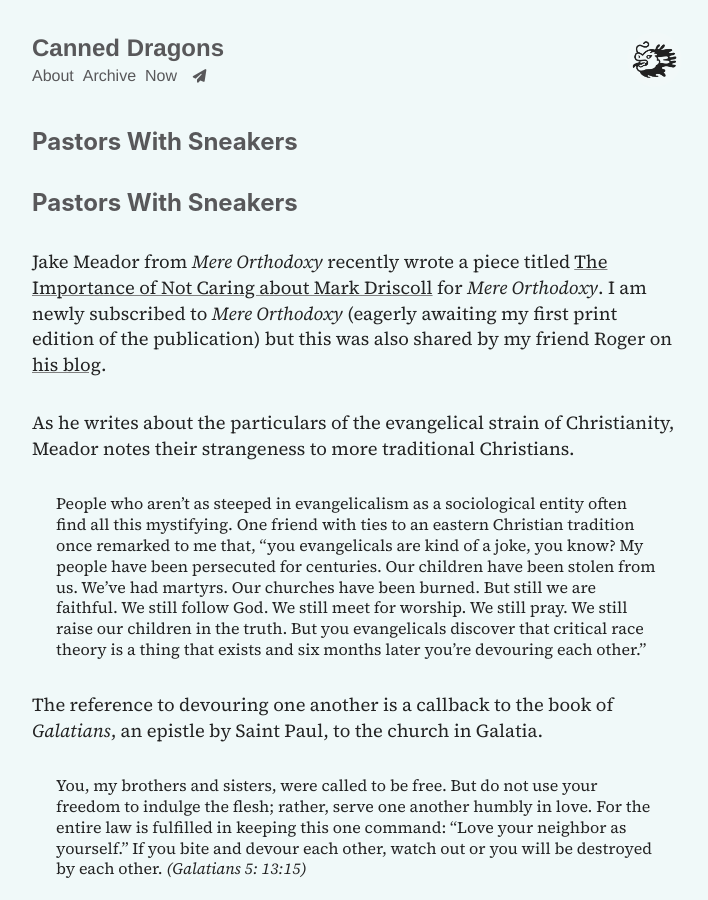
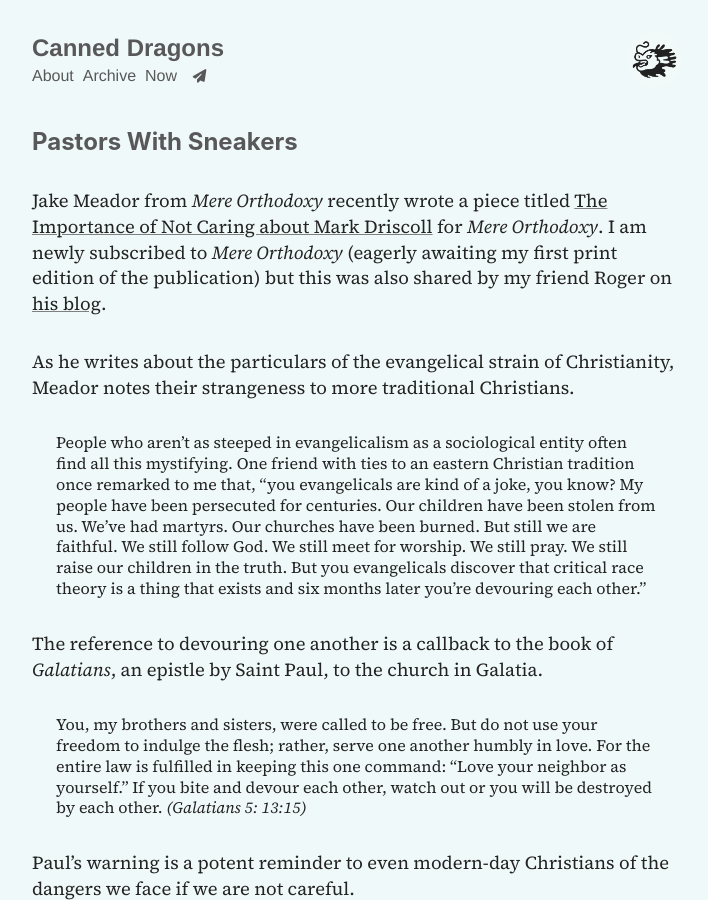
Before and after one commit to frostedechoes/canneddragons, a Jekyll site: the page built from _posts/2024-08-18-pastors-with-sneakers.markdown, in a window 1280 px wide and 900 px high. Shown: the whole window, without its empty margins (283-991 px from the left). Built offline with Jekyll 4.4.1, drawn with Linux system fonts in a browser that asks for light colours; nearby versions of some CDN libraries.

Commit message:
removed title

```diff
--- a/_posts/2024-08-18-pastors-with-sneakers.markdown
+++ b/_posts/2024-08-18-pastors-with-sneakers.markdown
@@ -7,8 +7,6 @@ tags:
 - faith
 category: blog
 ---
-
-# Pastors With Sneakers
 
 Jake Meador from *Mere Orthodoxy* recently wrote a piece titled [The Importance of Not Caring about Mark Driscoll](https://mereorthodoxy.com/after-evangelicalism-new-mainline) for *Mere Orthodoxy*. I am newly subscribed to _Mere Orthodoxy_ (eagerly awaiting my first print edition of the publication) but this was also shared by my friend Roger on [his blog](https://intellectualoid.com).
 
```
